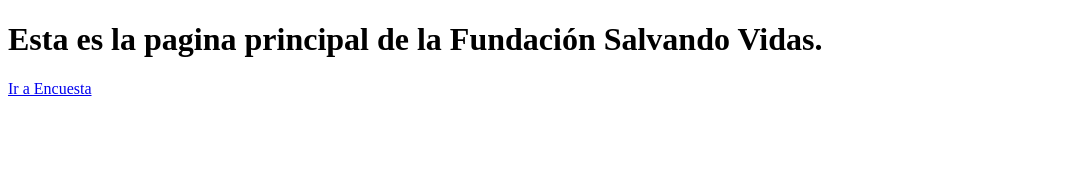
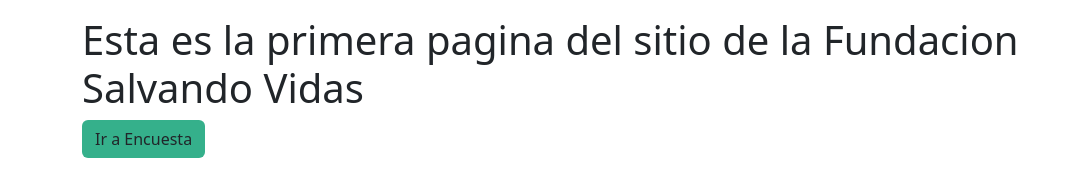
Before and after one commit to ferlui98/Proyecto_SalvandoVidas, a plain HTML site: page index.html in a window 1280 px wide. Shown: the whole page, without its empty margins (0-1071 px from the left). Drawn offline with nearby package versions, Linux system fonts and the light colour scheme.

Commit message:
Avance Proyecto Salvando Vidas

```diff
--- a/index.html
+++ b/index.html
@@ -6,11 +6,23 @@
     <meta http-equiv="X-UA-Compatible" content="IE=edge">
     <meta name="viewport" content="width=device-width, initial-scale=1.0">
     <title>Fundacion Salvando Vidas | Protección contra animales callejeros</title>
+    <!-- Importacion de libreria de estilos Bootstrap V5-->
+    <!-- CSS only -->
+    <link href="https://cdn.jsdelivr.net/npm/bootstrap@5.2.3/dist/css/bootstrap.min.css" rel="stylesheet"
+        integrity="sha384-rbsA2VBKQhggwzxH7pPCaAqO46MgnOM80zW1RWuH61DGLwZJEdK2Kadq2F9CUG65" crossorigin="anonymous">
+    <link rel="stylesheet" href="https://cdn.jsdelivr.net/npm/bootstrap-icons@1.10.2/font/bootstrap-icons.css">
+    <link rel="stylesheet" href="css/styles.css">
 </head>
 
 <body>
-    <h1>Esta es la pagina principal de la Fundación Salvando Vidas.</h1>
-    <a href="survey-form.html">Ir a Encuesta</a>
+    <div class="container mt-3">
+        <h1>Esta es la primera pagina del sitio de la Fundacion Salvando Vidas</h1>
+        <button class="btn-main btn ">Ir a Encuesta</button>
+    </div>
 </body>
+<!-- JavaScript Bundle with Popper -->
+<script src="https://cdn.jsdelivr.net/npm/bootstrap@5.2.3/dist/js/bootstrap.bundle.min.js"
+    integrity="sha384-kenU1KFdBIe4zVF0s0G1M5b4hcpxyD9F7jL+jjXkk+Q2h455rYXK/7HAuoJl+0I4"
+    crossorigin="anonymous"></script>
 
 </html>
--- /dev/null
+++ b/sass/_components.scss
@@ -0,0 +1,7 @@
+$color-primary:#35b08b;
+
+.btn-main{
+    background-color: $color-primary;
+    font-weight: 500;
+
+}
--- /dev/null
+++ b/sass/index.scss
@@ -0,0 +1,5 @@
+//Componentes
+@use "components";
+
+//Estilos globales
+@use "globals";
```
Also changed, not shown: css/styles.css (added), sass/_globals.scss (added), 1 other file.
